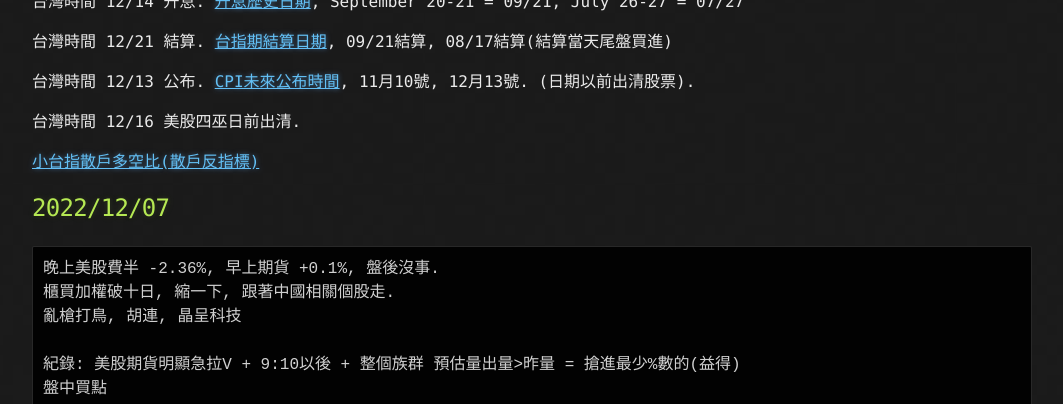
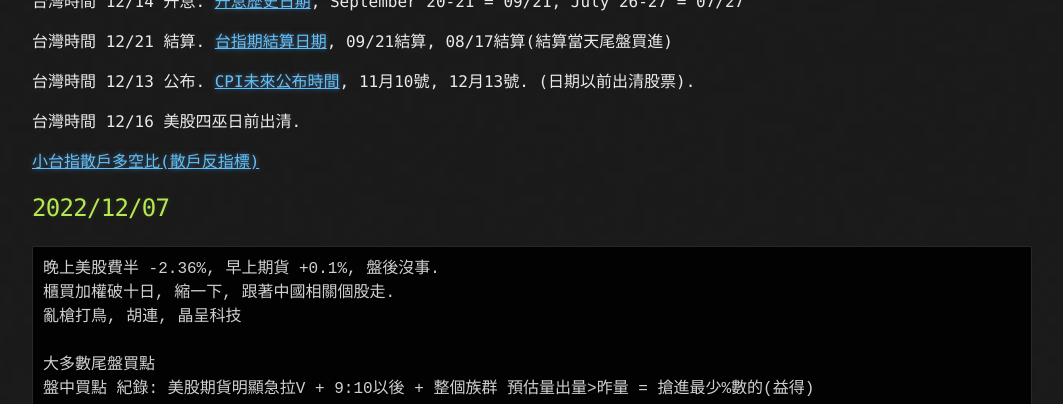
Before and after one commit to lepg5487/Stock_God, a Jekyll site: the page built from index.md, in a window 1280 px wide and 900 px high, scrolled down 348 px, cut to the strip 0-404 px from the top of the window. Shown: the whole strip, without its empty margins (108-1171 px from the left). Built offline with Jekyll 4.4.1, drawn with Linux system fonts in a browser that asks for light colours; our own code applies the rules of GitHub Pages for plain Markdown files.

Commit message:
Update index.md

````diff
--- a/index.md
+++ b/index.md
@@ -22,8 +22,8 @@ layout: testlayouts
 櫃買加權破十日, 縮一下, 跟著中國相關個股走.
 亂槍打鳥, 胡連, 晶呈科技
 
-紀錄: 美股期貨明顯急拉V + 9:10以後 + 整個族群 預估量出量>昨量 = 搶進最少%數的(益得)
-盤中買點
+大多數尾盤買點
+盤中買點 紀錄: 美股期貨明顯急拉V + 9:10以後 + 整個族群 預估量出量>昨量 = 搶進最少%數的(益得)
 ```
 ![image](https://user-images.githubusercontent.com/26459046/206071064-f32b3ccb-08f1-422e-97de-a733e34ac529.png)
 
````
